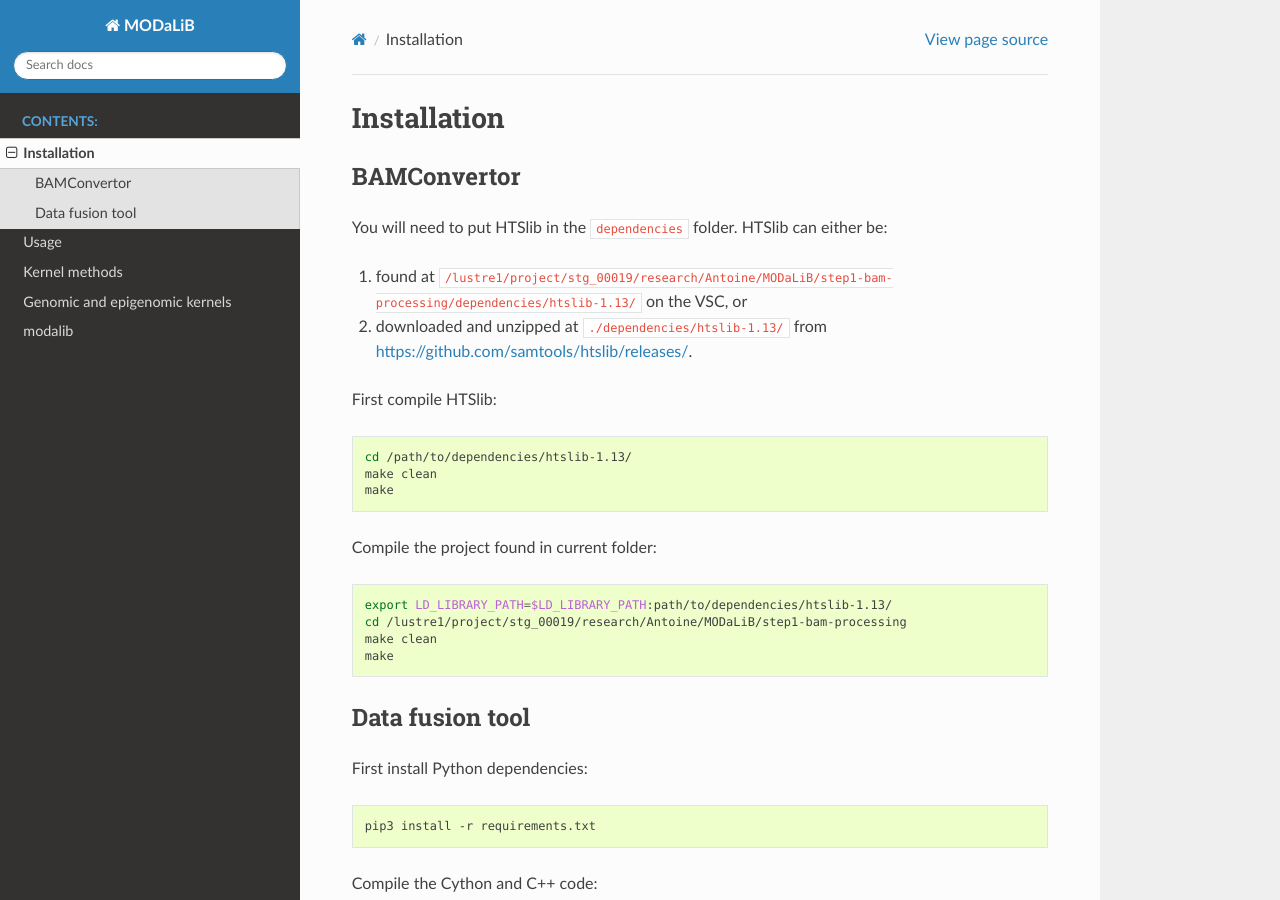
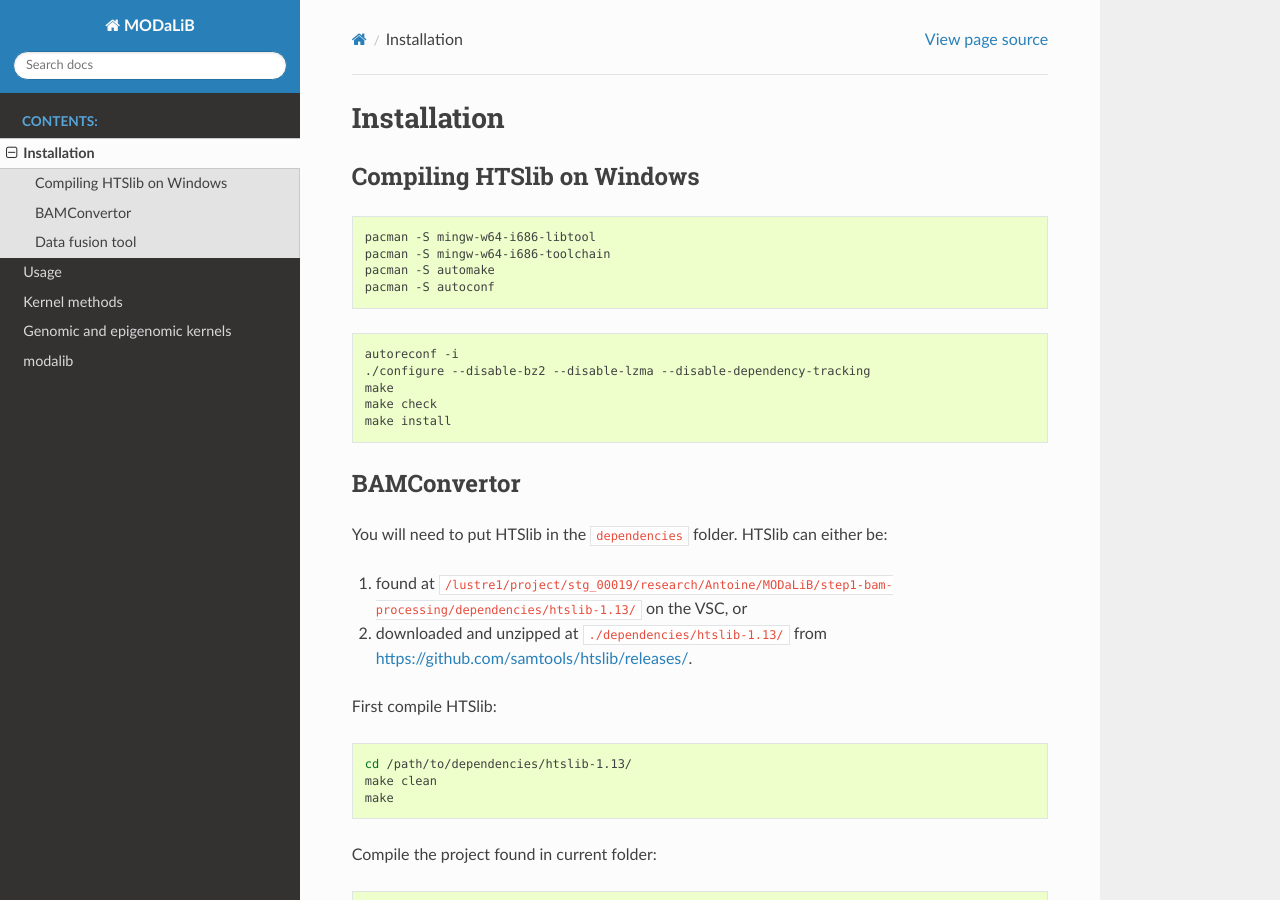
Before and after one commit to JorisVermeeschLab/MODaLiB, a Sphinx documentation site: the page built from docs/source/guide/installation.rst, in a window 1280 px wide and 900 px high. Built offline with Sphinx 7.4.7 and the Read the Docs theme 2.0.0, drawn with Linux system fonts in a browser that asks for light colours.

```diff
--- a/docs/source/guide/installation.rst
+++ b/docs/source/guide/installation.rst
@@ -1,5 +1,24 @@
 Installation
 ============
+
+Compiling HTSlib on Windows
+---------------------------
+
+.. code-block:: bash
+
+    pacman -S mingw-w64-i686-libtool
+    pacman -S mingw-w64-i686-toolchain
+    pacman -S automake
+    pacman -S autoconf
+
+.. code-block:: bash
+
+    autoreconf -i
+    ./configure --disable-bz2 --disable-lzma --disable-dependency-tracking
+    make
+    make check
+    make install
+
 
 BAMConvertor
 ------------
@@ -13,18 +32,18 @@ First compile HTSlib:
 
 .. code-block:: bash
 
-	cd /path/to/dependencies/htslib-1.13/
-	make clean
-	make
+    cd /path/to/dependencies/htslib-1.13/
+    make clean
+    make
 
 Compile the project found in current folder:
 
 .. code-block:: bash
 
-	export LD_LIBRARY_PATH=$LD_LIBRARY_PATH:path/to/dependencies/htslib-1.13/
-	cd /lustre1/project/stg_00019/research/Antoine/MODaLiB/step1-bam-processing
-	make clean
-	make
+    export LD_LIBRARY_PATH=$LD_LIBRARY_PATH:path/to/dependencies/htslib-1.13/
+    cd /lustre1/project/stg_00019/research/Antoine/MODaLiB/step1-bam-processing
+    make clean
+    make
 
 
 Data fusion tool
@@ -34,12 +53,12 @@ First install Python dependencies:
 
 .. code-block:: bash
 
-	pip3 install -r requirements.txt
+    pip3 install -r requirements.txt
 
 
 Compile the Cython and C++ code:
 
 .. code-block:: bash
 
-	cd step2-fragment-level-analysis
-	python3 setup.py install --user
+    cd step2-fragment-level-analysis
+    python3 setup.py install --user
```
Also changed, not shown: step2.py (+6 -1 lines), 9 other files.
